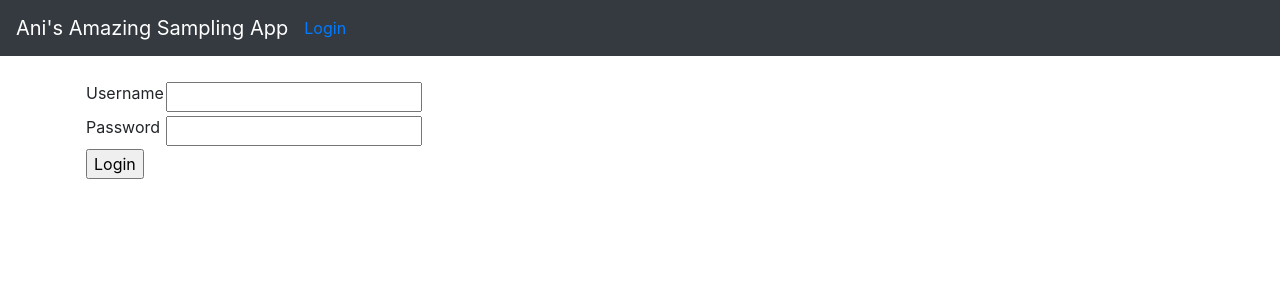
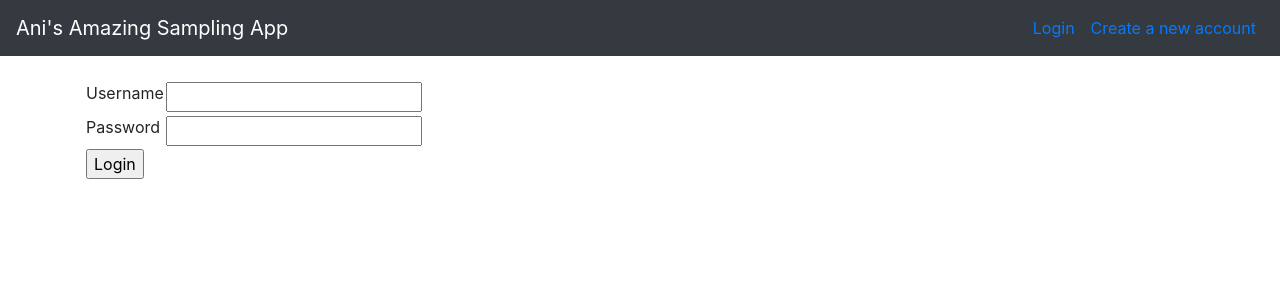
Before and after one commit to ansolotli/Tutkimussovellus, a Flask app: page /auth/login in a window 1280 px wide. Shown: the top 300 px of the page. Run offline with Flask 2, Linux system fonts and the light colour scheme; some libraries are stand-ins or nearby versions.

Commit message:
Adjusting navbar

```diff
--- a/application/templates/layout.html
+++ b/application/templates/layout.html
@@ -12,15 +12,20 @@
 
   <nav class="navbar navbar-expand-md navbar-dark bg-dark mb-4">
     <a class="navbar-brand" href="#">Ani's Amazing Sampling App</a>
-
-    <div class="form-inline mt-2 mt-md-0">
-      {% if current_user.is_authenticated %}
-      <a href="{{ url_for('auth_logout') }}">Logged in: {{ current_user.name }} -- Logout</a>
-      {% else %}
-      <a href="{{ url_for('auth_login') }}">Login</a>
-      {% endif %}
+    <div class="form-inline mt-2 mt-md-0 ml-auto">
+      <ul class="navbar-nav">
+        <li class="nav-item active px-2">
+          {% if current_user.is_authenticated %}
+          <a href="{{ url_for('auth_logout') }}">Logged in: {{ current_user.name }} -- Logout</a>
+          {% else %}
+          <a href="{{ url_for('auth_login') }}">Login</a>
+          {% endif %}
+        </li>
+        <li class="nav-item active px-2">
+          <a href="{{ url_for('auth_form') }}">Create a new account</a>
+        </li>
+      </ul>
     </div>
-
   </nav>
 
   <main role="main" class="container">
```
Also changed, not shown: application/templates/samples/single.html (indentation only).
